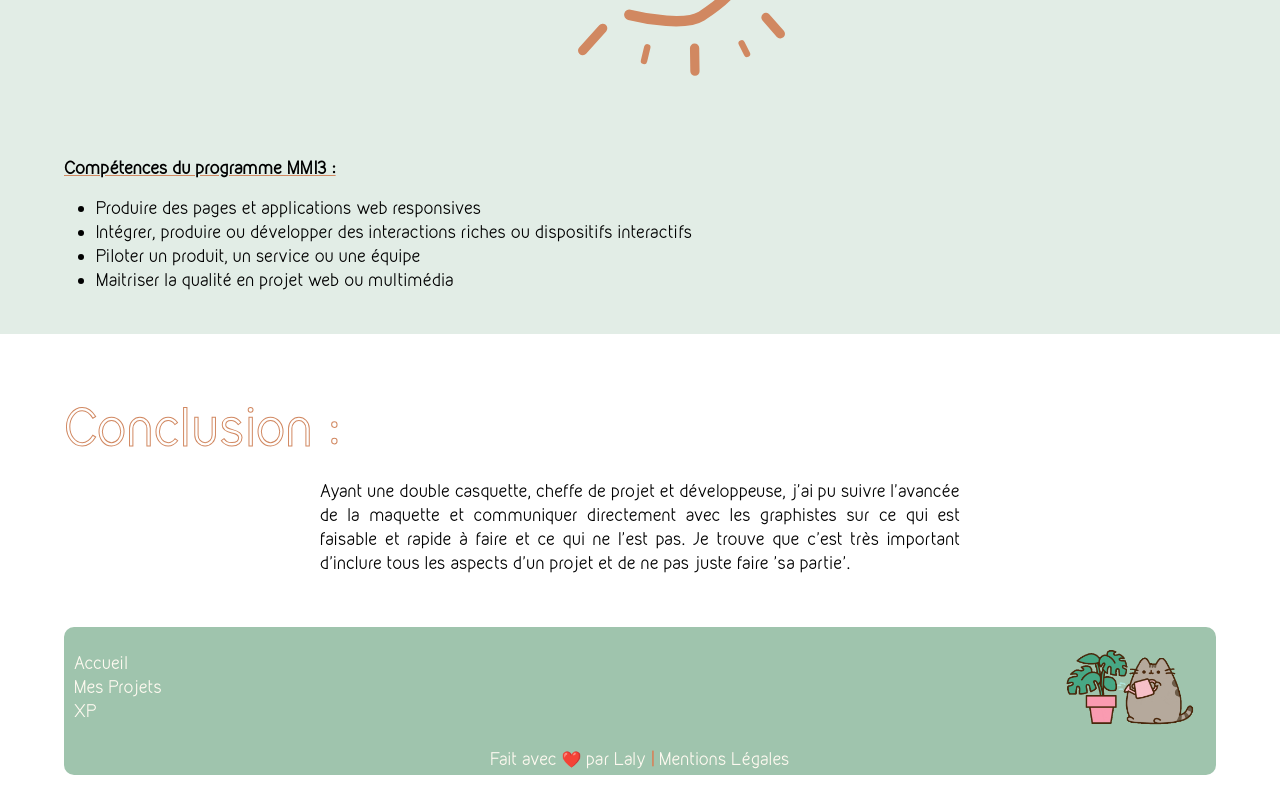
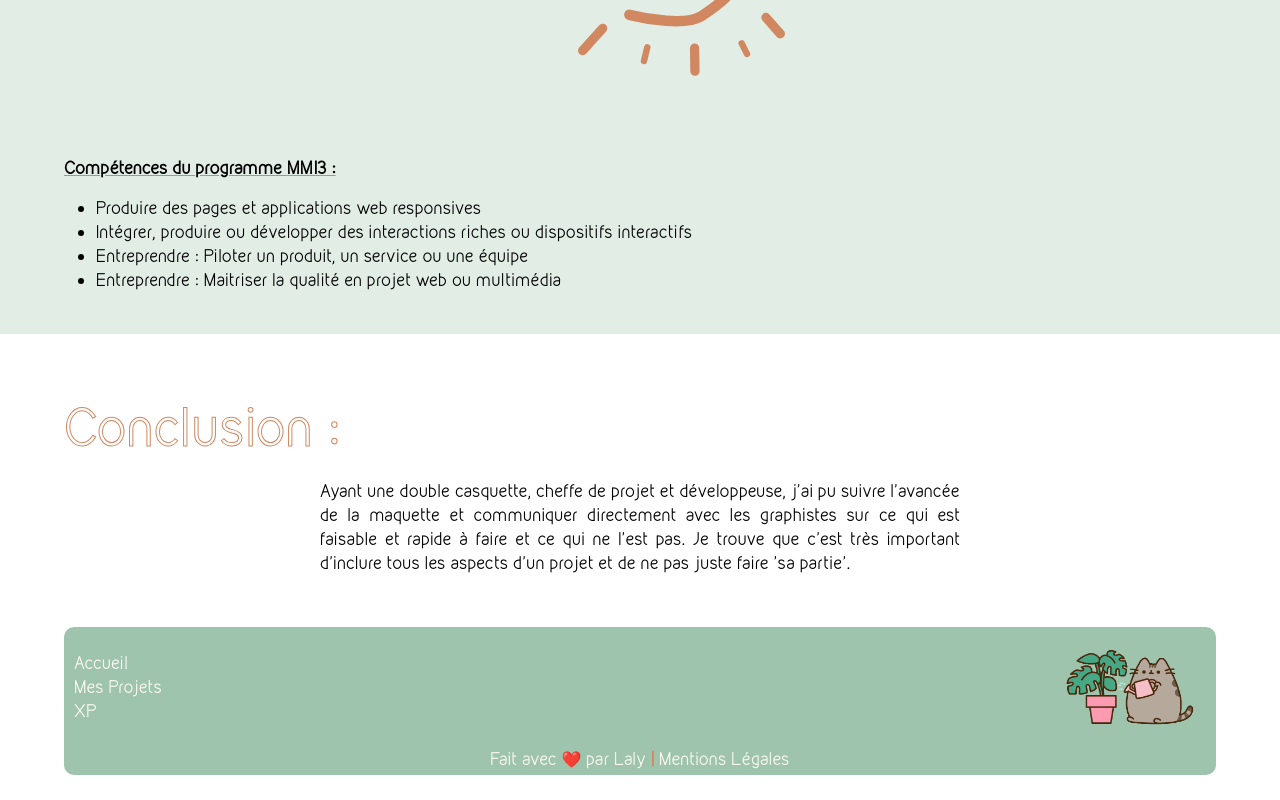
Before and after one commit to Laly18t/portfolio-mmi3, a React (Vite) app: page /projet/artemis_site in a window 1280 px wide. Shown: the part 2152-2952 px from the top of the page. Built offline with nearby package versions, Linux system fonts and the light colour scheme.

Commit message:
fix: add categories

```diff
--- a/src/data.js
+++ b/src/data.js
@@ -97,7 +97,7 @@ const data = {
         "category": "Projet étudiant",
         "date": "7 mars 2023",
         "class": "MMI2",
-        "competences_mmi": ["Piloter un produit, un service ou une équipe", "Maitriser la qualité en projet web ou multimédia"],
+        "competences_mmi": ["Entreprendre : Piloter un produit, un service ou une équipe", "Entreprendre : Maitriser la qualité en projet web ou multimédia"],
         "roles": [
             "Cheffe de projet",
             "Communicante",
@@ -168,7 +168,7 @@ const data = {
         "category": "Projet étudiant",
         "date": "Avril 2023",
         "class": "MMI2",
-        "competences_mmi": ["Piloter un produit, un service ou une équipe", "Maitriser la qualité en projet web ou multimédia"],
+        "competences_mmi": ["Entreprendre : Piloter un produit, un service ou une équipe", "Entreprendre : Maitriser la qualité en projet web ou multimédia"],
         "roles": [
             "Conceptrice",
             "Graphiste"
@@ -214,7 +214,7 @@ const data = {
         "category": "Projet étudiant",
         "date": "Avril 2023",
         "class": "MMI2",
-        "competences_mmi": ["Intégrer, produire ou développer des interactions riches ou dispositifs interactifs", "Piloter un produit, un service ou une équipe", "Maitriser la qualité en projet web ou multimédia"],
+        "competences_mmi": ["Intégrer, produire ou développer des interactions riches ou dispositifs interactifs", "Entreprendre : Piloter un produit, un service ou une équipe", "Entreprendre : Maitriser la qualité en projet web ou multimédia"],
         "roles": [
             "Développeuse web"
         ],
@@ -260,7 +260,7 @@ const data = {
         "category": "Projet étudiant",
         "date": "Juin 2022",
         "class": "MMI1",
-        "competences_mmi": ["Intégrer, produire ou développer des interactions riches ou dispositifs interactifs", "Piloter un produit, un service ou une équipe", "Maitriser la qualité en projet web ou multimédia"],
+        "competences_mmi": ["Intégrer, produire ou développer des interactions riches ou dispositifs interactifs", "Entreprendre : Piloter un produit, un service ou une équipe", "Entreprendre : Maitriser la qualité en projet web ou multimédia"],
         "roles": [
             "Développeuse web",
             "Communicante"
@@ -306,7 +306,7 @@ const data = {
         "category": "Projet étudiant",
         "date": "Janvier 2023",
         "class": "MMI2",
-        "competences_mmi": ["Produire des pages et applications web responsives", "Mettre en place ou développer un back office", "Optimiser une application web en référencement et temps de chargement", "Configurer une solution d’hébergement adaptée aux besoins", "Intégrer, produire ou développer des interactions riches ou dispositifs interactifs", "Maitriser la qualité en projet web ou multimédia"],
+        "competences_mmi": ["Produire des pages et applications web responsives", "Mettre en place ou développer un back office", "Optimiser une application web en référencement et temps de chargement", "Configurer une solution d’hébergement adaptée aux besoins", "Intégrer, produire ou développer des interactions riches ou dispositifs interactifs", "Entreprendre : Maitriser la qualité en projet web ou multimédia"],
         "roles": [
             "Développeuse web"
         ],
@@ -353,7 +353,7 @@ const data = {
         "category": "Projet étudiant",
         "date": "Avril 2022",
         "class": "MMI1",
-        "competences_mmi": ["Produire des pages et applications web responsives", "Intégrer, produire ou développer des interactions riches ou dispositifs interactifs", "Piloter un produit, un service ou une équipe", "Maitriser la qualité en projet web ou multimédia"],
+        "competences_mmi": ["Produire des pages et applications web responsives", "Intégrer, produire ou développer des interactions riches ou dispositifs interactifs", "Entreprendre : Piloter un produit, un service ou une équipe", "Entreprendre : Maitriser la qualité en projet web ou multimédia"],
         "roles": [
             "Développeuse web"
         ],
@@ -399,7 +399,7 @@ const data = {
         "category": "Projet étudiant",
         "date": "Janvier 2023",
         "class": "MMI2",
-        "competences_mmi": ["Produire des pages et applications web responsives", "Intégrer, produire ou développer des interactions riches ou dispositifs interactifs", "Optimiser une application web en référencement et temps de chargement", "Configurer une solution d’hébergement adaptée aux besoins", "Piloter un produit, un service ou une équipe", "Maitriser la qualité en projet web ou multimédia"],
+        "competences_mmi": ["Produire des pages et applications web responsives", "Intégrer, produire ou développer des interactions riches ou dispositifs interactifs", "Optimiser une application web en référencement et temps de chargement", "Configurer une solution d’hébergement adaptée aux besoins", "Entreprendre : Piloter un produit, un service ou une équipe", "Entreprendre : Maitriser la qualité en projet web ou multimédia"],
         "roles": [
             "Développeuse web"
         ],
@@ -445,7 +445,7 @@ const data = {
         "category": "Projet étudiant",
         "date": "Octobre 2022",
         "class": "MMI2",
-        "competences_mmi": ["Piloter un produit, un service ou une équipe", "Maitriser la qualité en projet web ou multimédia"],
+        "competences_mmi": ["Entreprendre : Piloter un produit, un service ou une équipe", "Entreprendre : Maitriser la qualité en projet web ou multimédia"],
         "roles": [
             "Conceptrice",
             "Graphiste"
@@ -488,7 +488,7 @@ const data = {
         "category": "Projet étudiant",
         "date": "2-3 juin 2022",
         "class": "MMI1",
-        "competences_mmi": ["Piloter un produit, un service ou une équipe", "Maitriser la qualité en projet web ou multimédia"],
+        "competences_mmi": ["Entreprendre : Piloter un produit, un service ou une équipe", "Entreprendre : Maitriser la qualité en projet web ou multimédia"],
         "roles": [
             "Cheffe de projet",
             "Développeuse web"
@@ -537,7 +537,7 @@ const data = {
         "category": "Perso",
         "date": "Été 2023 + Février 2024",
         "class": "Projet personnel",
-        "competences_mmi": ["Concevoir un projet d’entreprise innovante", "Intégrer, produire ou développer des interactions riches ou dispositifs interactifs", "Piloter un produit, un service ou une équipe", "Maitriser la qualité en projet web ou multimédia"],
+        "competences_mmi": ["Concevoir un projet d’entreprise innovante", "Intégrer, produire ou développer des interactions riches ou dispositifs interactifs", "Entreprendre : Piloter un produit, un service ou une équipe", "Entreprendre : Maitriser la qualité en projet web ou multimédia"],
         "roles":
             ["Bricoleuse du dimanche", "Développeuse web", "Développeuse IoT"],
         "description": "Pour répondre à un problème de surpopulation de moustique à la Motte-Servolex, nous avons eu l’idée avec Serge Helies et Guillaume Dumoulin de recréer « fait maison » un piège à moustiques vu sur internet. <br /><br /> Il s’agit d’une boîte qui aspire les moustiques en diffusant des hormones pour les attirer afin de les piéger dans un filet. Nous avons donc voulu la refaire à petit budget pour les habitants, tout en récupérant des composants informatiques que les personnes jettent en changeant de pc ou pour d’autres raisons. <br /><br /> Nous avons donc fait un prototype de la boîte, et j’ai développé une mini application pour pouvoir communiquer les données de la boîte à distance.",
@@ -574,7 +574,7 @@ const data = {
         "short_description": "Conception d’un jeu interactif pour la Nuit de la création",
         "category": "Perso",
         "date": "Février 2024",
-        "competences_mmi": ["Concevoir un projet d’entreprise innovante", "Intégrer, produire ou développer des interactions riches ou dispositifs interactifs", "Piloter un produit, un service ou une équipe", "Maitriser la qualité en projet web ou multimédia"],
+        "competences_mmi": ["Concevoir un projet d’entreprise innovante", "Intégrer, produire ou développer des interactions riches ou dispositifs interactifs", "Entreprendre : Piloter un produit, un service ou une équipe", "Entreprendre : Maitriser la qualité en projet web ou multimédia"],
         "class": "Projet personnel",
         "roles": ["Développeuse", "Conceptrice"],
         "description": "La ville de la Motte-Servolex organise tous les ans la “Nuit de la création” dédiée à la découverte de l’art contemporain, en déambulant dans la ville, à travers des œuvres à la fois originales et interactives. Pour la prochaine édition, la conciergerie (galerie d’art de la ville) voudrait attirer un public plus jeune et rendre accessible l’art par le jeu, tout en valorisant le travail d’étudiants. <br /><br /> Mon projet permettrait d’utiliser des techniques inconnues pour le grand public en les rendant accessible à travers un jeu qui leur sera familier. <br /><br /> Pour le moment, j’ai d’abord voulu prendre en main l’outil c’est pour cela que le jeu n’est pas en rapport avec l’art contemporain, ce sera la prochaine étape du projet.",
@@ -612,7 +612,7 @@ const data = {
         "category": "Perso",
         "date": "Février 2024",
         "class": "Projet personnel",
-        "competences_mmi": ["Intégrer, produire ou développer des interactions riches ou dispositifs interactifs", "Configurer une solution d’hébergement adaptée aux besoins", "Piloter un produit, un service ou une équipe", "Maitriser la qualité en projet web ou multimédia"],
+        "competences_mmi": ["Intégrer, produire ou développer des interactions riches ou dispositifs interactifs", "Configurer une solution d’hébergement adaptée aux besoins", "Entreprendre : Piloter un produit, un service ou une équipe", "Entreprendre : Maitriser la qualité en projet web ou multimédia"],
         "roles": ["Développeuse web", "Graphiste"],
         "description": "En 2ème année de MMI, j’ai dû réaliser une infographie sur le sujet de mon choix. Cela m’a beaucoup plu et j’ai voulu donner une nouvelle dimension à cette infographie en la développant en web et en la rendant interactive. <br /><br /> En plus de sensibiliser sur un sujet qui m’intéresse, le café, je le rends ludique et immersif grâce aux interactions. J’ai pu me former sur l’utilisation de librairie d’animations et aller plus loin dans mon apprentissage du front-end grâce à ce projet. <br /><br /> Ce projet m’a permis de voir le développement web comme un outil permettant de mettre en valeur des idées en les rendant immersive.",
         "tools": ["Javascript", "librairie GSAP", "Figma"],
@@ -682,7 +682,7 @@ const data = {
         "category": "Projet étudiant",
         "date": "Sept. 2023 - Mai 2024",
         "class": "MMI3",
-        "competences_mmi": ["Produire des pages et applications web responsives", "Intégrer, produire ou développer des interactions riches ou dispositifs interactifs", "Optimiser une application web en référencement et temps de chargement", "Piloter un produit, un service ou une équipe", "Maitriser la qualité en projet web ou multimédia"],
+        "competences_mmi": ["Produire des pages et applications web responsives", "Intégrer, produire ou développer des interactions riches ou dispositifs interactifs", "Optimiser une application web en référencement et temps de chargement", "Entreprendre : Piloter un produit, un service ou une équipe", "Entreprendre : Maitriser la qualité en projet web ou multimédia"],
         "roles": ["Développeuse", "Conceptrice", "Bricoleuse"],
         "description": "Dans le cadre de notre projet de fin d’études, nous avons pu concevoir une serre connectée. Nous avons donc dû réfléchir à tous les aspects de la serre, de la conception à la réalisation. Nous avons dû faire des recherches sur les plantes, les capteurs, les systèmes d’arrosage, etc. <br /><br /> Mon groupe a aussi fait des recherches sur les différentes technologies que nous allions utiliser pour rendre notre serre connectée. Nous avons donc utilisé des capteurs pour mesurer l’humidité, la température, la vitesse du vent, etc. <br /><br /> Notre serre est aussi accompagné d'une application web qui nous permet de contrôler la serre à distance, en automatisant l'arrosage par exemple tout en laissant un mode manuel.",
         "tools": ["Figma", "HTML", "React", "Arduino", "Capteurs", "API"],
@@ -717,7 +717,7 @@ const data = {
         "category": "Expérience professionnelle",
         "date": "Sept. 2023 - août 2024",
         "class": "MMI3",
-        "competences_mmi": ["Intégrer, produire ou développer des interactions riches ou dispositifs interactifs", "Piloter un produit, un service ou une équipe", "Maitriser la qualité en projet web ou multimédia"],
+        "competences_mmi": ["Intégrer, produire ou développer des interactions riches ou dispositifs interactifs", "Entreprendre : Piloter un produit, un service ou une équipe", "Entreprendre : Maitriser la qualité en projet web ou multimédia"],
         "roles": ["Développeuse", "Cheffe de projet", "Intégratrice"],
         "description": "Notre 3e année étant en alternance, j'ai pu intégré l'entreprise MyRole, une start-up qui propose une web-application de dématérialisation de gestion humaine dans le monde du cinéma. <br /><br /> Afin de découvrir l'entreprise, j'ai commencé par apprendre comment marche une fonctionnalité importante de l'outil, l'intégration de contrat. J'a donc intégré des contrats word en fichier html et twig afin d'avoir des variables et de pouvoir le générer sur les films. C'est un travail qui semble simple mais il demande beaucoup de vigueur car il ne doit pas y avoir d'erreur. Ce sont des fichiers importants pour les productions et ils ne doivent pas avoir de fautes. <br /><br /> De plus, j'ai pu aller plus loin dans ce principe d'intégration en créant des fonctions réutilisables, comme les pieds de pages. Ewan, notre stagaire, l'a ensuite perfectionné et rendu plus simple d'utilisation.",
         "tools": ["Twig", "HTML", "SQL", "BDD", "Notion", "Trello", "Discord", "Visual Studio Code"],
@@ -752,7 +752,7 @@ const data = {
         "category": "Expérience professionnelle",
         "date": "Sept. 2023 - juillet 2024",
         "class": "MMI3",
-        "competences_mmi": ["Mettre en place ou développer un back office", "Produire des pages et applications web responsives", "Intégrer, produire ou développer des interactions riches ou dispositifs interactifs", "Optimiser une application web en référencement et temps de chargement", "Piloter un produit, un service ou une équipe", "Maitriser la qualité en projet web ou multimédia"],
+        "competences_mmi": ["Mettre en place ou développer un back office", "Produire des pages et applications web responsives", "Intégrer, produire ou développer des interactions riches ou dispositifs interactifs", "Optimiser une application web en référencement et temps de chargement", "Entreprendre : Piloter un produit, un service ou une équipe", "Entreprendre : Maitriser la qualité en projet web ou multimédia"],
         "roles": ["Développeuse", "Cheffe de projet", "Intégratrice"],
         "description": `Notre 3e année étant en alternance, j'ai pu intégré l'entreprise MyRole, une start-up qui propose une web-application de dématérialisation de gestion humaine dans le monde du cinéma. <br /><br /> Après avoir pris en main la v2 (version en production), on m'a intégré au développement de la v3. Il s'agit d'une refonte totale de l'application, avec une nouvelle interface, un nouveau back-end et front-end et des fonctionnalités adaptés au besoin. <br /> <br /> J'ai pu travailler sur la partie front-end de l'application, en utilisant React pour la première fois sur un gros projet. C'est assez complexe de rentrer dans le projet car il y a beaucoup d'interdependances, un composant en appel un autre et demande d'autres ressources. Quand on n'a pas l'habitude de travailler sur des gros projets, le début est fastidieux. Mais j'ai pu apprendre beaucoup de choses et cela m'aide pour la partie gestion de projet, afin de m'adapter et mieux évaluer le découpage des tâches et l'estimation du temps.`,
         "tools": ["Twig", "HTML", "SQL", "BDD", "Notion", "Trello", "Discord", "Visual Studio Code"],
@@ -787,7 +787,7 @@ const data = {
         "category": "Projet étudiant",
         "date": "Sept. 2023 - Mai 2024",
         "class": "MMI3",
-        "competences_mmi": ["Piloter un produit, un service ou une équipe", "Maitriser la qualité en projet web ou multimédia"],
+        "competences_mmi": ["Entreprendre : Piloter un produit, un service ou une équipe", "Entreprendre : Maitriser la qualité en projet web ou multimédia"],
         "roles": ["Cheffe de projet", "Couteau-suisse"],
         "description": "En tant de chef de projets, on est le tampon entre le client et l'équipe. À MyRole, je suis plutôt l'interface entre celui qui connait MyRole comme sa poche, Christophe, et les développeurs qui créent la v3 sans comprendre les fonctionnalités qu'ils développent. <br /> <br /> Ayant un bagage technique, je peux mieux traduire les besoins et découper clairement les tâches des développeurs. Je me charge donc de la rédaction des tâches, de leurs répartitions, de leurs suivis et de leurs validations. <br /> C'est un travail de longue haleine mais très enrichissant car on voit le projet évoluer (même si c'est parfois long) et on sait qu'on y a contribué.",
         "tools": ["React", "GitLab", "API", "Notion", "Discord"],
```
